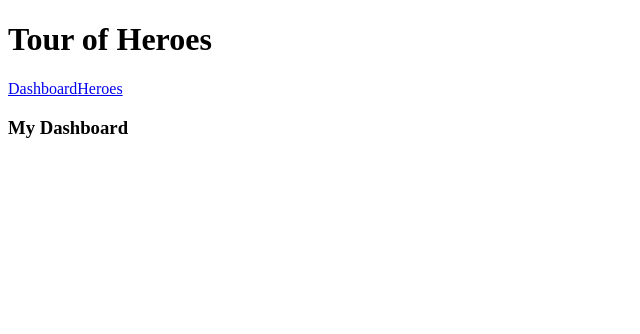
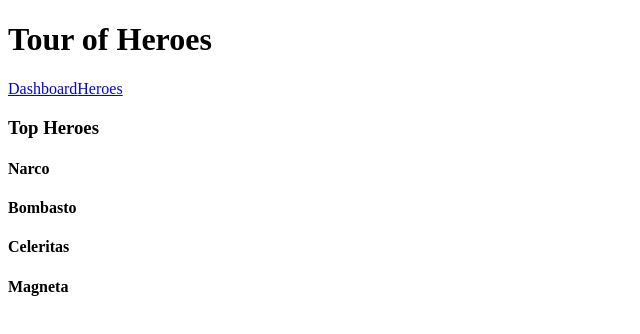
Before and after one commit to xiaotiejiang888/angular2Test, an Angular app: page /dashboard in a window 1280 px wide. Shown: the top 334 px of the page, without its empty margins (0-640 px from the left). Built offline with nearby package versions, Linux system fonts and the light colour scheme.

Commit message:
路由-步骤4-top4

```diff
--- /dev/null
+++ b/src/app/dashboard.component.html
@@ -0,0 +1,8 @@
+<h3>Top Heroes</h3>
+<div class="grid grid-pad">
+  <div *ngFor="let hero of heroes" class="col-1-4">
+    <div class="module hero">
+      <h4>{{hero.name}}</h4>
+    </div>
+  </div>
+</div>
--- a/src/app/dashboard.component.ts
+++ b/src/app/dashboard.component.ts
@@ -1,7 +1,18 @@
 import { Component } from '@angular/core';
+import {Hero} from "./hero";
+import{HeroService} from "./hero.service"
+@Component({
+  moduleId: module.id,
+  selector: 'my-dashboard',
+  // template: '<h3>My Dashboard</h3>'
+  templateUrl:'dashboard.component.html',
+})
+export class DashboardComponent {
+  heroes:Hero[]=[];
+  constructor(private heroService:HeroService){
 
-@Component({
-  selector: 'my-dashboard',
-  template: '<h3>My Dashboard</h3>'
-})
-export class DashboardComponent { }
+  }
+  ngOnInit():void{
+    this.heroService.getHeroes().then(heroes=>this.heroes = heroes.slice(1,5));
+  }
+}
```
